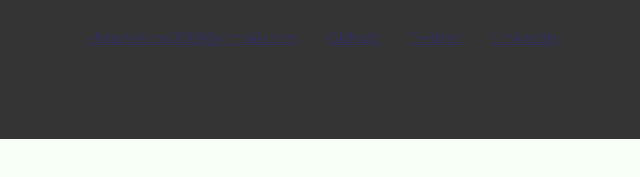
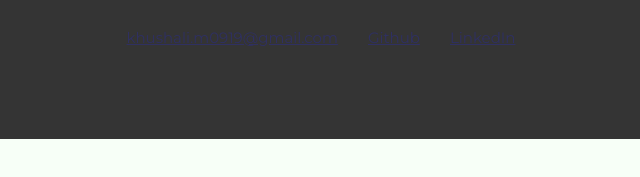
Before and after one commit to khushali19/portfolio, a plain HTML site: page index.html in a window 1280 px wide. Shown: the part 2992-3169 px from the top of the page, 319-959 px from the left. Drawn offline with Linux system fonts and the light colour scheme.

Commit message:
Update index.html

```diff
--- a/index.html
+++ b/index.html
@@ -206,7 +206,7 @@
           <ul class="contact-list">
             <li><a href="mailto:kmehta1910@gmail.com">khushali.m0919@gmail.com</a></li>
             <li><a href="https://github.com/khushali19" target="_blank">Github</a></li>
-            <li><a href="https://twitter.com/khushali_m19" target="_blank">Twitter</a></li>
+<!--             <li><a href="https://twitter.com/khushali_m19" target="_blank">Twitter</a></li> -->
             <li><a href="https://www.linkedin.com/in/khushali-mehta-1019/" target="_blank">LinkedIn</a></li>
           </ul>
         </div>
```
